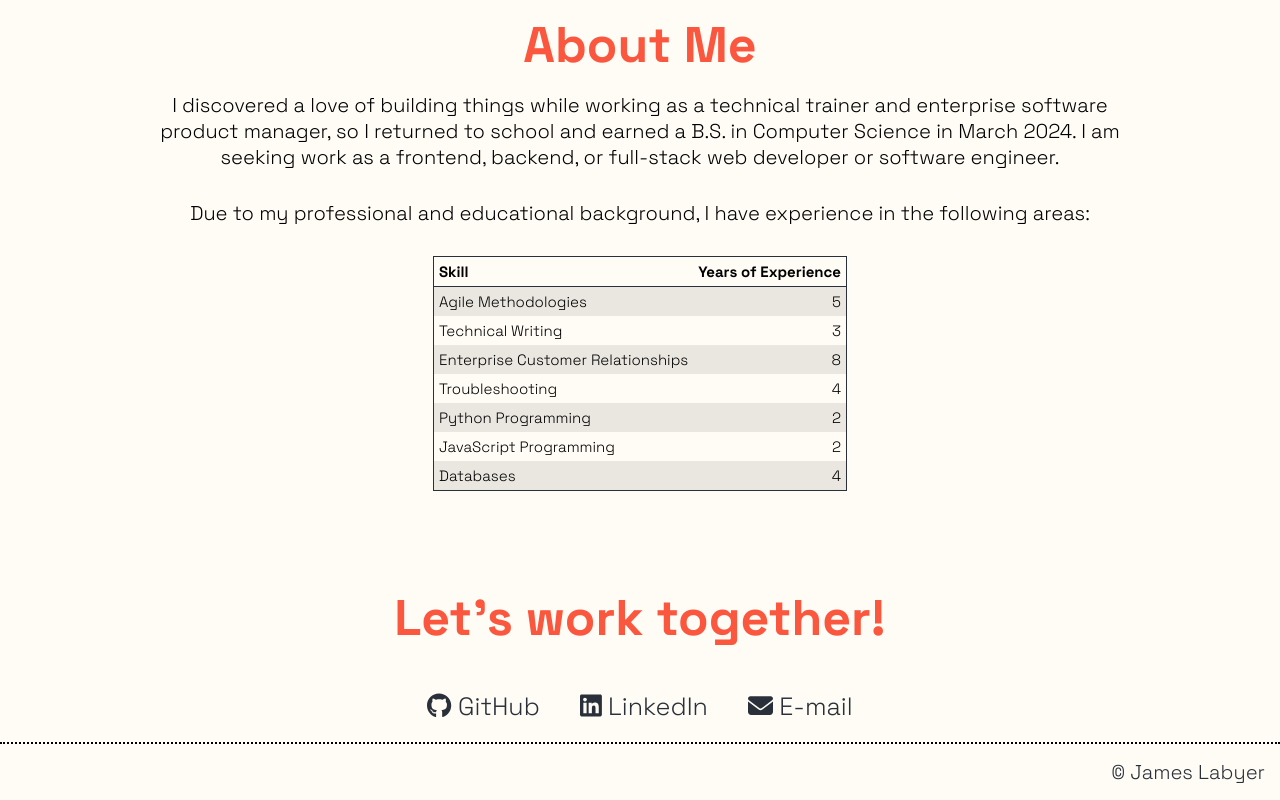
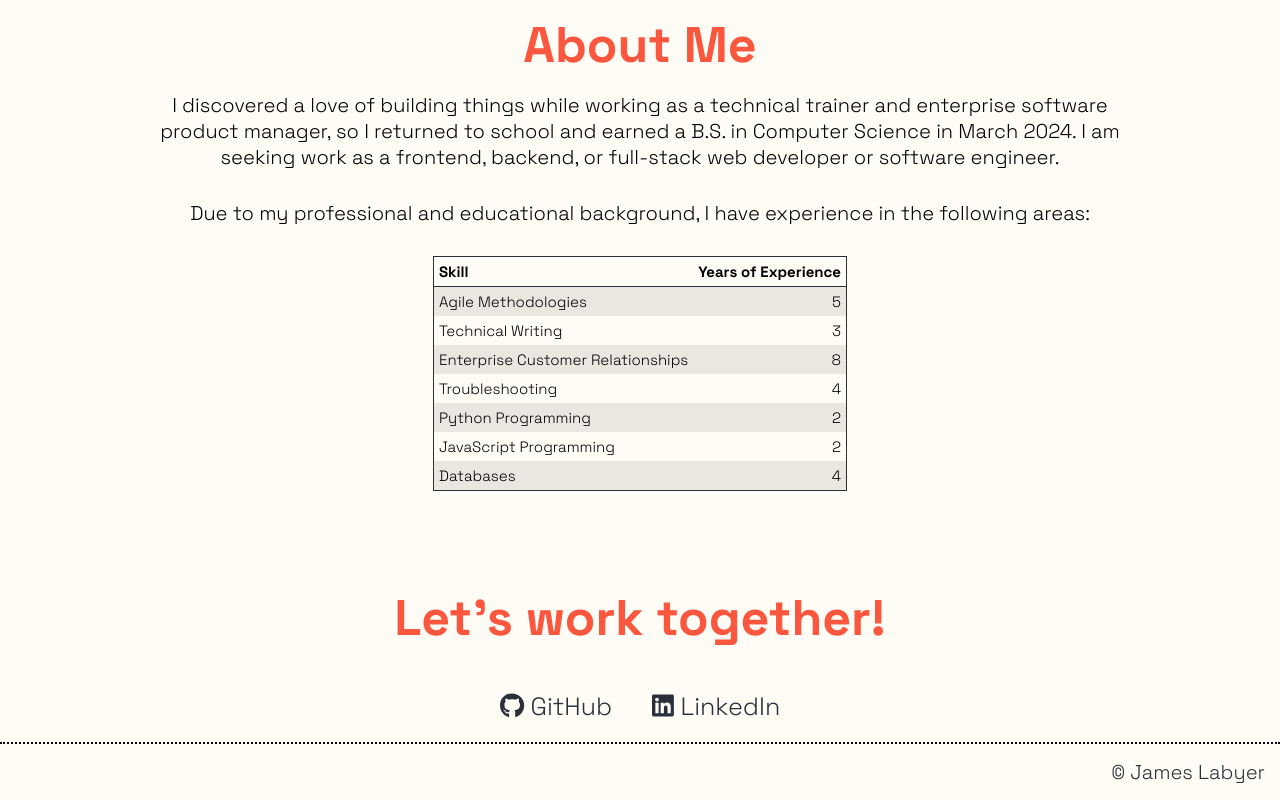
Before and after one commit to james-labyer/jlabyer-portfolio, a plain HTML site: page index.html in a window 1280 px wide. Shown: the part 1548-2348 px from the top of the page. Drawn offline with Linux system fonts and the light colour scheme.

Commit message:
removed email address due to spam

```diff
--- a/index.html
+++ b/index.html
@@ -190,11 +190,6 @@
             href="https://www.linkedin.com/in/jlabyer/"
             ><i class="fa-brands fa-linkedin"></i></i> LinkedIn</a
           >
-          <a
-            id="email-link"
-            href="mailto:jobs@james-etc.mozmail.com"
-            ><i class="fa-solid fa-envelope"></i> E-mail</a
-          >
         </div>
       </section>
     </main>
```
